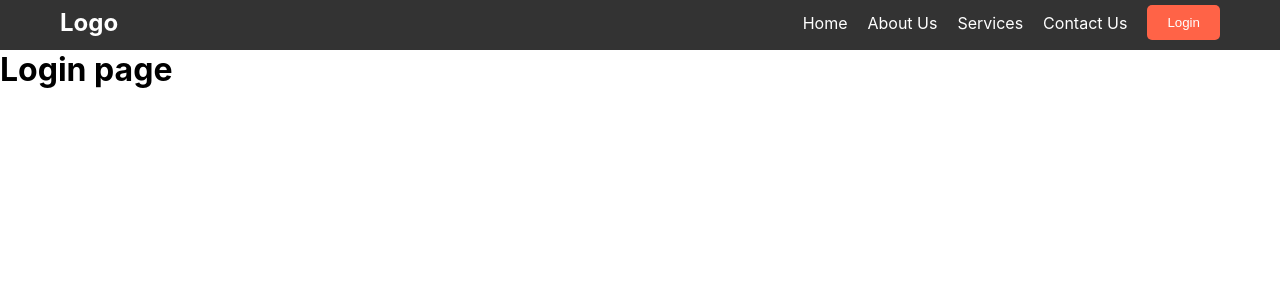
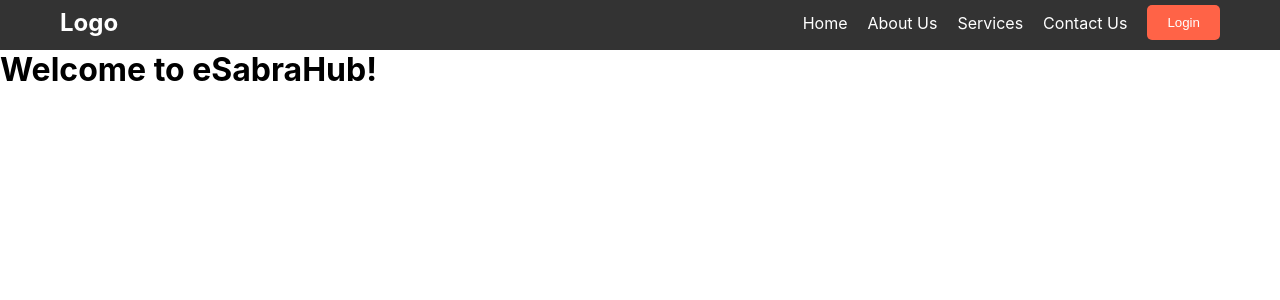
Before and after one commit to sandamini1220/eSabraHub, a React (Create React App) app in the folder frontend/: page /login in a window 1280 px wide. Shown: the top 300 px of the page. Built offline with nearby package versions, Linux system fonts and the light colour scheme.

Commit message:
Login Page
...

```diff
--- /dev/null
+++ b/frontend/src/Components/Login_Post_Profile/Login/Login.css
@@ -0,0 +1,5 @@
+.Head-Name {
+    text-align: center;
+    color: blanchedalmond;
+    justify-content: center;
+}
--- /dev/null
+++ b/frontend/src/Components/Login_Post_Profile/Login/Login.jsx
@@ -0,0 +1,9 @@
+import React from 'react'
+
+export default function Login() {
+  return (
+    <div>
+      <h1 className='Head-Name'>Welcome to eSabraHub!</h1>
+    </div>
+  )
+}
--- a/frontend/src/Pages/LoginSignupPage.jsx
+++ b/frontend/src/Pages/LoginSignupPage.jsx
@@ -1,9 +1,10 @@
 import React from 'react'
+import Login from '../Components/Login_Post_Profile/Login/Login'
 
 const LoginSignupPage = () => {
   return (
     <div>
-      <h1>Login page </h1>
+      <Login />
     </div>
   )
 }
```
Also changed, not shown: frontend/src/Components/Login_Post_Profile/Post_Page/Post.css (added), frontend/src/Components/Login_Post_Profile/Post_Page/Post.jsx (added), frontend/src/Components/Login_Post_Profile/Profile/Profile.css (added), frontend/src/Components/Login_Post_Profile/Profile/Profile.jsx (added), 1 other file (tests, documents, lock files or other folders).
